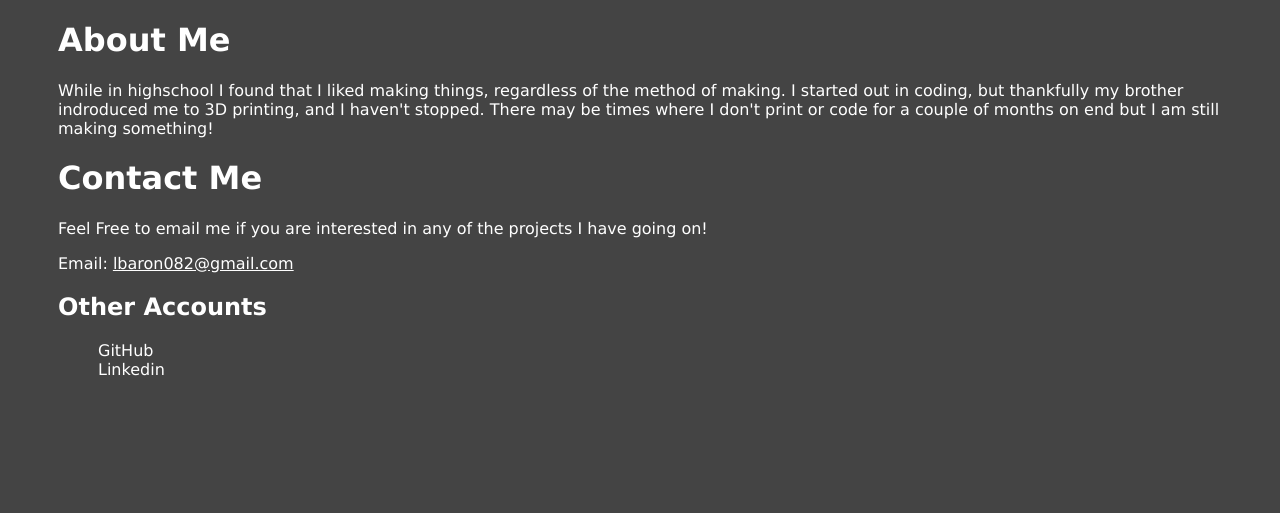
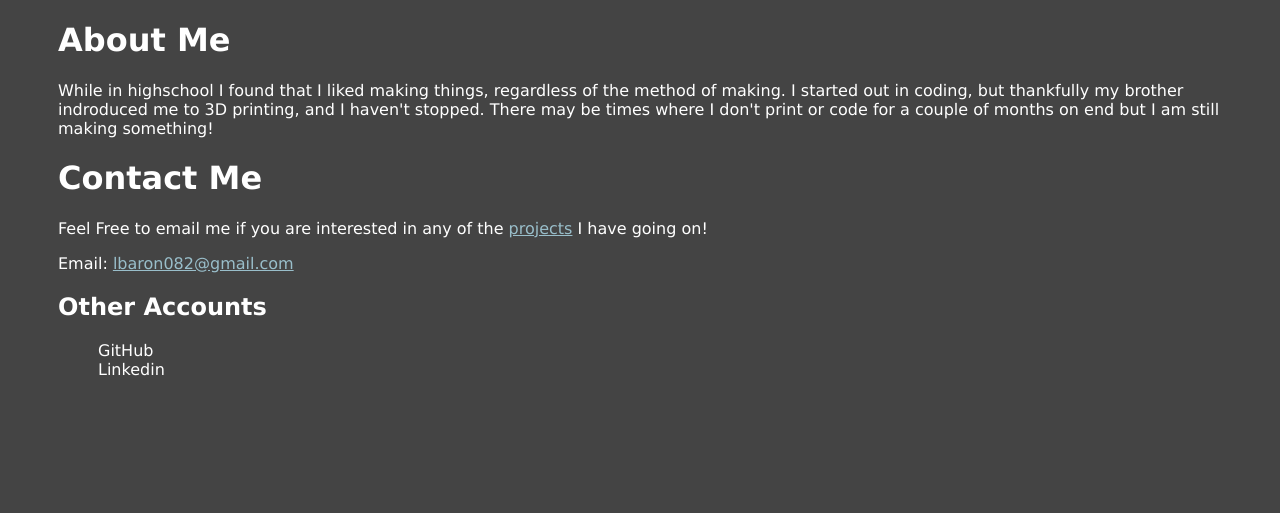
Before and after one commit to Lance-Baron/Portfolio-WebSite, a Flask app: page /contact-me in a window 1280 px wide. Shown: the part 58-571 px from the top of the page. Run offline with Flask 3, Linux system fonts and the light colour scheme.

Commit message:
Changed links looks to be blue, and added more links between pages

```diff
--- a/static/css/style.css
+++ b/static/css/style.css
@@ -68,10 +68,10 @@ body{
 }
 
 a{
-    color: white;
+    color: rgb(153, 190, 202);
 }
 a:hover{
-    color:lightblue;
+    color: rgb(106, 106, 230);
     cursor: pointer;
 }
 
--- a/static/templates/contact-me.html
+++ b/static/templates/contact-me.html
@@ -7,7 +7,7 @@
     <h1>About Me</h1>
     <p>While in highschool I found that I liked making things, regardless of the method of making.  I started out in coding, but thankfully my brother indroduced me to 3D printing, and I haven't stopped. There may be times where I don't print or code for a couple of months on end but I am still making something!</p>
     <h1>Contact Me</h1>
-    <p>Feel Free to email me if you are interested in any of the projects I have going on!</p>
+    <p>Feel Free to email me if you are interested in any of the <a href="/projects">projects</a> I have going on!</p>
     <p>Email: <a href="mailto:lbaron082@gmail.com">lbaron082@gmail.com</a></p>
     <h2>Other Accounts</h2>
     <ul id='accounts'>
--- a/static/templates/index.html
+++ b/static/templates/index.html
@@ -5,7 +5,7 @@
     <h1>Portfolio Website</h1>
     <p>
         This website was made to show off my projects that I have done, whether that be a coding project, a CAD project, or something else entirely!
-        The majority of the content is on the "Projects" tab, which you can find <a href="/projects">here</a>, but feel free to learn a bit about me <a href="/about-me">here</a>.
+        The majority of the content is on the "Projects" tab, which you can find <a href="/projects">here</a>, but feel free to learn a bit about me <a href="/contact-me">here</a>.
     </p>
 </div>
 {%endblock%}
```
